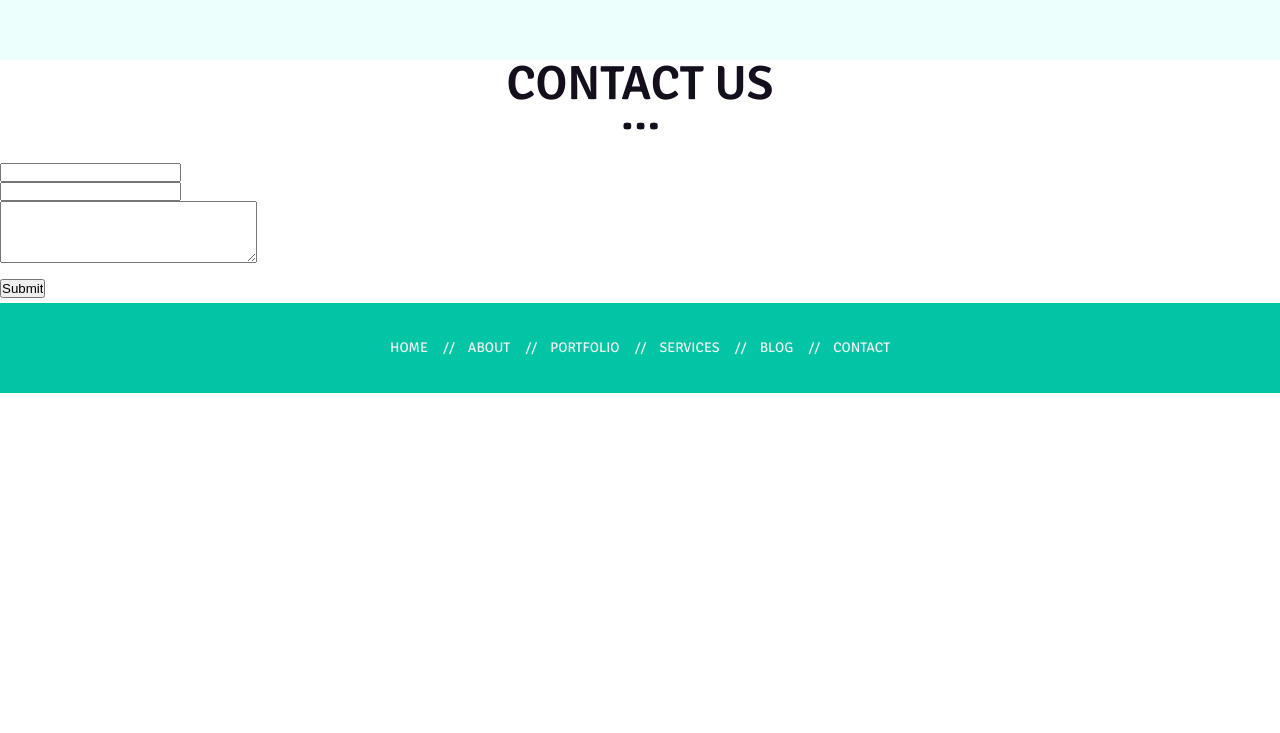
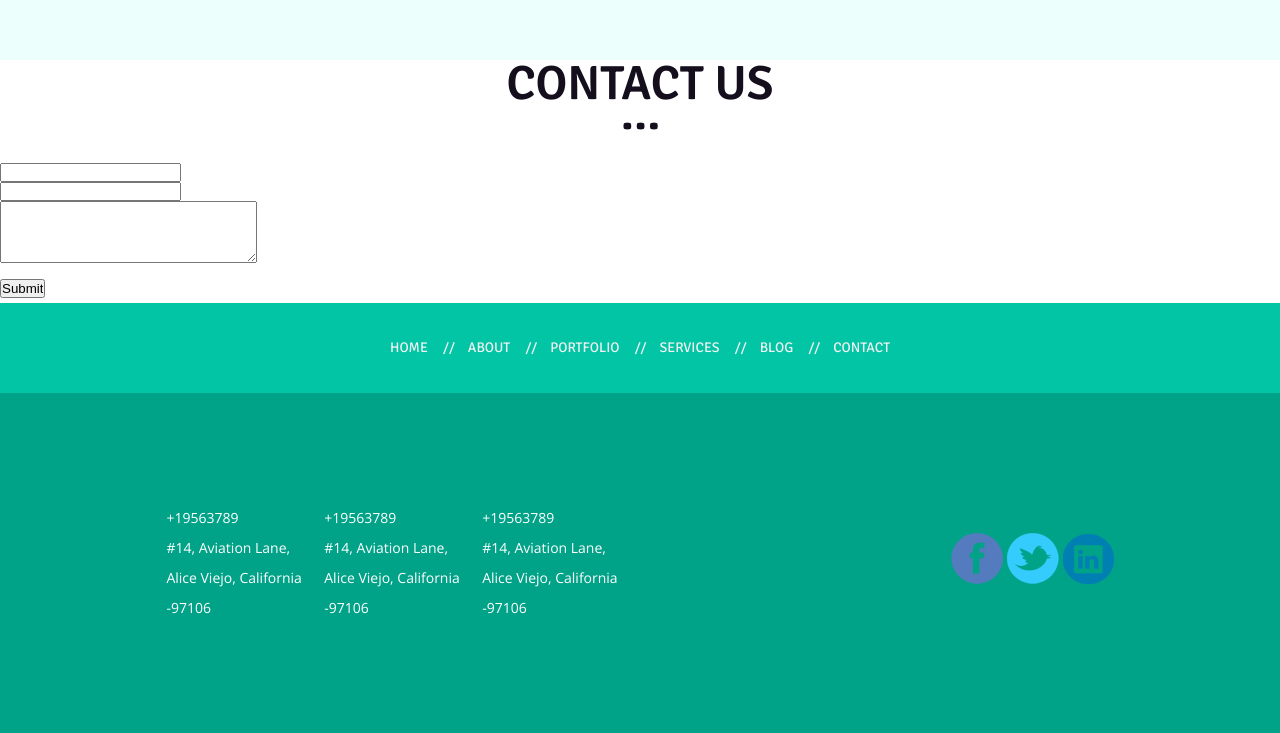
Before and after one commit to Temmy1/demolayout, a plain HTML site: page index.html in a window 1280 px wide. Shown: the part 6657-7390 px from the top of the page. Before the commit the page ends 7050 px from the top, so only its background shows below. Drawn offline with nearby package versions, Linux system fonts and the light colour scheme.

Commit message:
manupulations with footer

```diff
--- a/index.html
+++ b/index.html
@@ -339,6 +339,27 @@
         --><li><a href="#">Contact</a></li>
       </ul>
     </nav>
+    <div class="main-footer container">
+      <div class="addresses">
+        <div class="address-item">
+          <p class="number">+19563789</p>
+          <p class="address">#14, Aviation Lane, Alice Viejo, California -97106</p>
+        </div>
+        <div class="address-item">
+          <p class="number">+19563789</p>
+          <p class="address">#14, Aviation Lane, Alice Viejo, California -97106</p>
+        </div>
+        <div class="address-item">
+          <p class="number">+19563789</p>
+          <p class="address">#14, Aviation Lane, Alice Viejo, California -97106</p>
+        </div>
+      </div>
+      <div class="social">
+        <a href="#" class="social-link"><img src="images/face.png" alt="Facebook"></a>
+        <a href="#" class="social-link"><img src="images/tweet.png" alt="Tweeter"></a>
+        <a href="#" class="social-link"><img src="images/link.png" alt="Linkedin"></a>
+      </div>
+    </div>
   </footer>
 </body>
 </html>
--- a/styles/style.scss
+++ b/styles/style.scss
@@ -470,3 +470,23 @@ section {
     }
   }
 }
+.main-footer {
+  background: $main-green;
+  padding-top: 110px;
+  padding-bottom: 110px;
+  color: #fff;
+  display: flex;
+  flex-direction: row;
+  justify-content: space-between;
+  align-items: center;
+}
+.addresses {
+  flex: 0 1 50%;
+  display: flex;
+  flex-direction: row;
+  justify-content: space-between;
+  align-items: center;
+}
+.social {
+
+}
```
Also changed, not shown: images/link2.png (added), styles/style.css, 1 other file.
